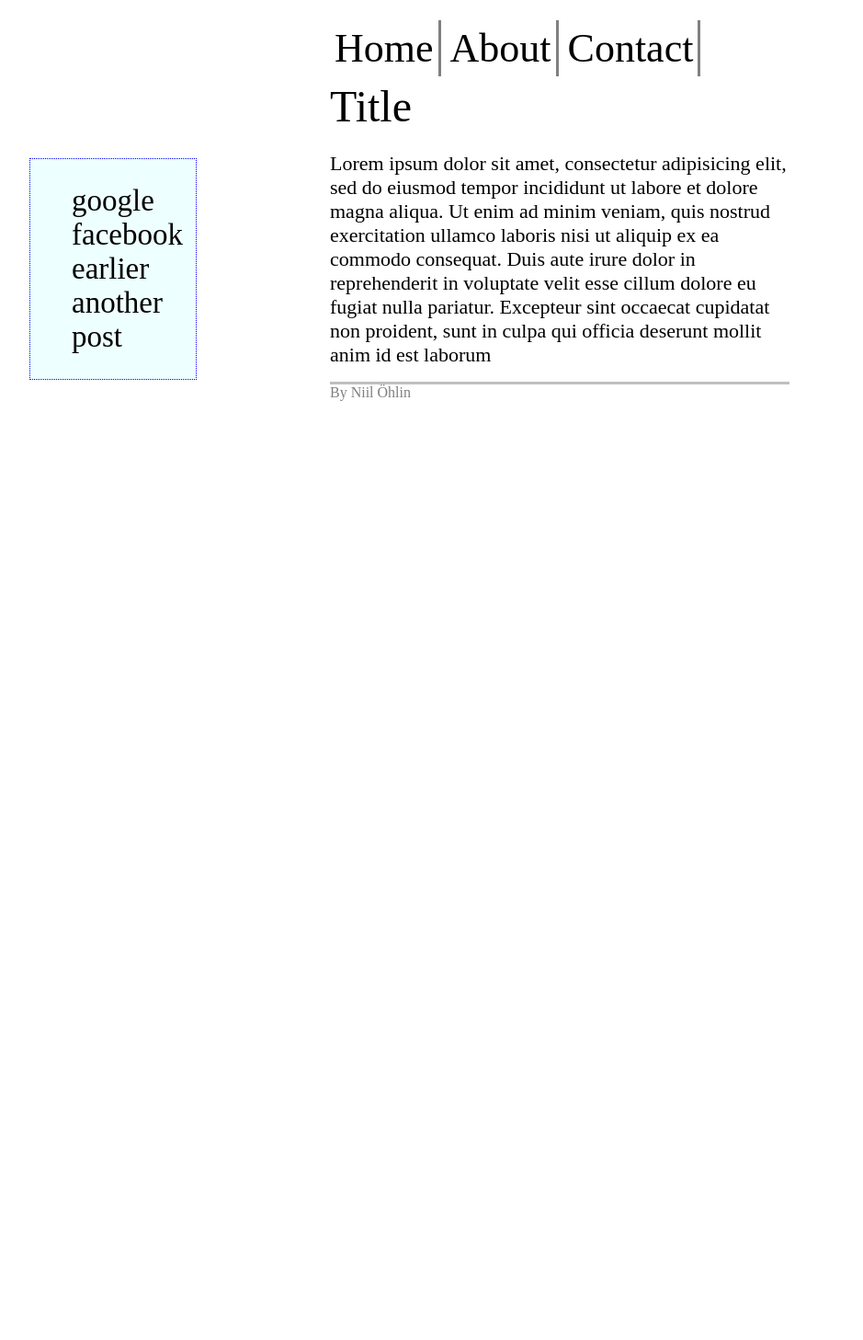
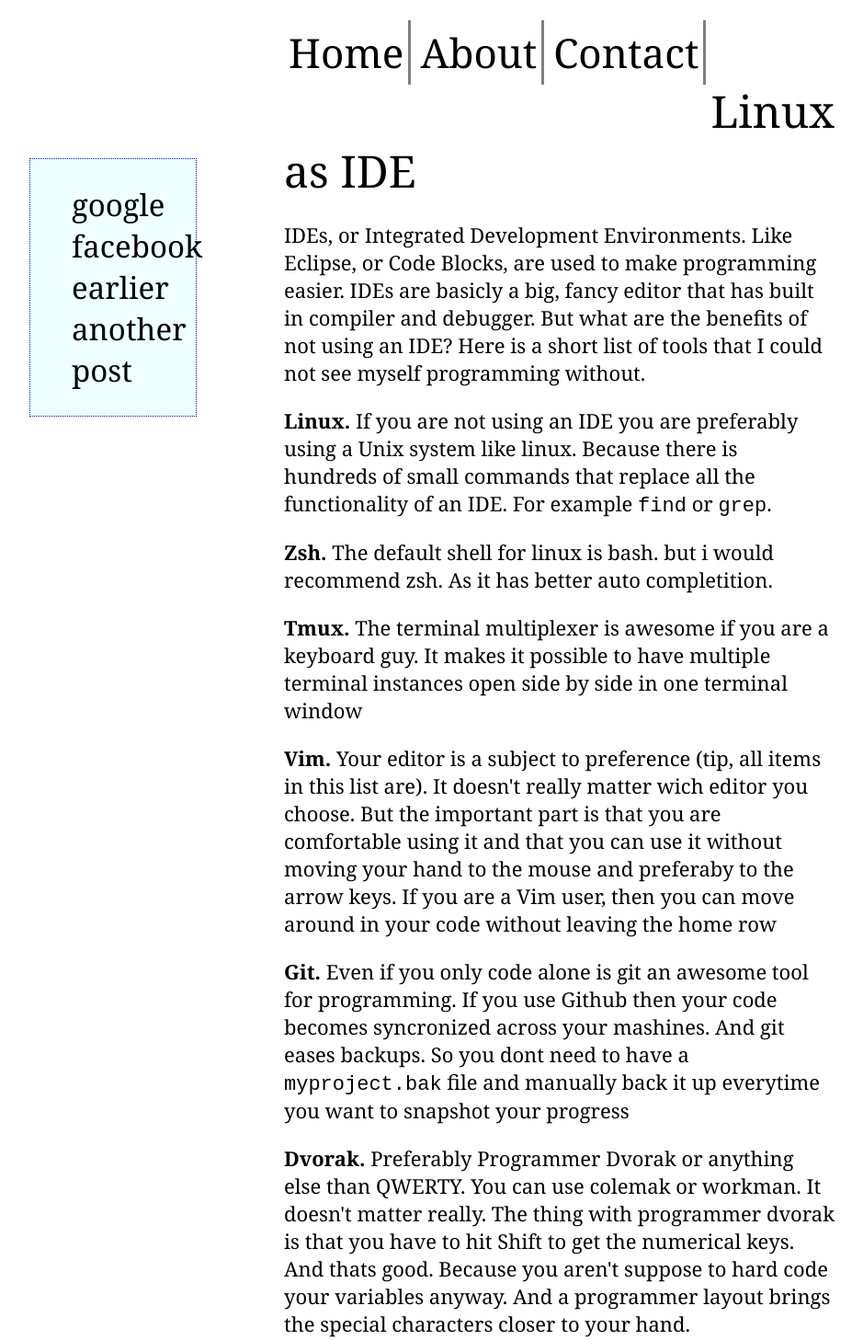
Before and after one commit to niilohlin/webproject, a plain HTML site: page day6/index.html in a window 1280 px wide. Shown: the top 1457 px of the page at 92% size, without its empty margins (31-970 px from the left). Before the commit the page ends 800 px from the top, so only its background shows below. Drawn offline with Linux system fonts and the light colour scheme.

Commit message:
change width of paragraph

```diff
--- a/day6/index.html
+++ b/day6/index.html
@@ -32,15 +32,45 @@
       <a href="contact.html">Contact</a>
     </div>
     <br>
-    <div class="title">Title</div>
+    <div class="title">Linux as IDE</div>
     <div class="content">
-     Lorem ipsum dolor sit amet, consectetur adipisicing elit, sed do eiusmod
-     tempor incididunt ut labore et dolore magna aliqua. Ut enim ad minim
-     veniam, quis nostrud exercitation ullamco laboris nisi ut aliquip ex ea
-     commodo consequat. Duis aute irure dolor in reprehenderit in voluptate
-     velit esse cillum dolore eu fugiat nulla pariatur. Excepteur sint occaecat
-     cupidatat non proident, sunt in culpa qui officia deserunt mollit anim id
-     est laborum
+      <p>IDEs, or Integrated Development Environments. Like Eclipse, or
+      Code Blocks, are used to make programming easier. IDEs are basicly
+      a big, fancy editor that has built in compiler and debugger. But what
+      are the benefits of not using an IDE? Here is a short list of tools that
+      I could not see myself programming without.</p>
+
+      <p><b>Linux. </b>If you are not using an IDE you are preferably using a
+      Unix system like linux. Because there is hundreds of small commands that
+      replace all the functionality of an IDE. For example <tt>find</tt>
+      or <tt>grep</tt>.</p>
+
+      <p><b>Zsh. </b>The default shell for linux is bash. but i would recommend
+      zsh. As it has better auto completition.</p>
+
+      <p><b>Tmux. </b>The terminal multiplexer is awesome if you are a keyboard
+      guy. It makes it possible to have multiple terminal instances open side
+      by side in one terminal window</p>
+
+      <p><b>Vim.</b> Your editor is a subject to preference (tip, all items
+      in this list are). It doesn't really matter wich editor you choose. But
+      the important part is that you are comfortable using it and that you can
+      use it without moving your hand to the mouse and preferaby to the arrow
+      keys. If you are a Vim user, then you can move around in your code
+      without leaving the home row</p>
+
+      <p><b>Git.</b> Even if you only code alone is git an awesome tool for
+      programming. If you use Github then your code becomes syncronized across
+      your mashines. And git eases backups. So you dont need to have a
+      <tt>myproject.bak</tt> file and manually back it up everytime you want to
+      snapshot your progress</p>
+
+      <p><b>Dvorak.</b> Preferably Programmer Dvorak or anything else than
+      QWERTY. You can use colemak or workman. It doesn't matter really.
+      The thing with programmer dvorak is that you have to  hit Shift to get
+      the numerical keys. And thats good. Because you aren't suppose to hard
+      code your variables anyway. And a programmer layout brings the special
+      characters closer to your hand.</p>
     </div>
 
     <div class="footer">
--- a/day6/style.css
+++ b/day6/style.css
@@ -1,9 +1,10 @@
 div {
     text-align: left;
-    width: 500px;
+    width: 600px;
     margin: auto;
     margin-top: 1em;
     font-size: 22px;
+    font-family: 'Georgia';
 }
 
 div.title {
```
